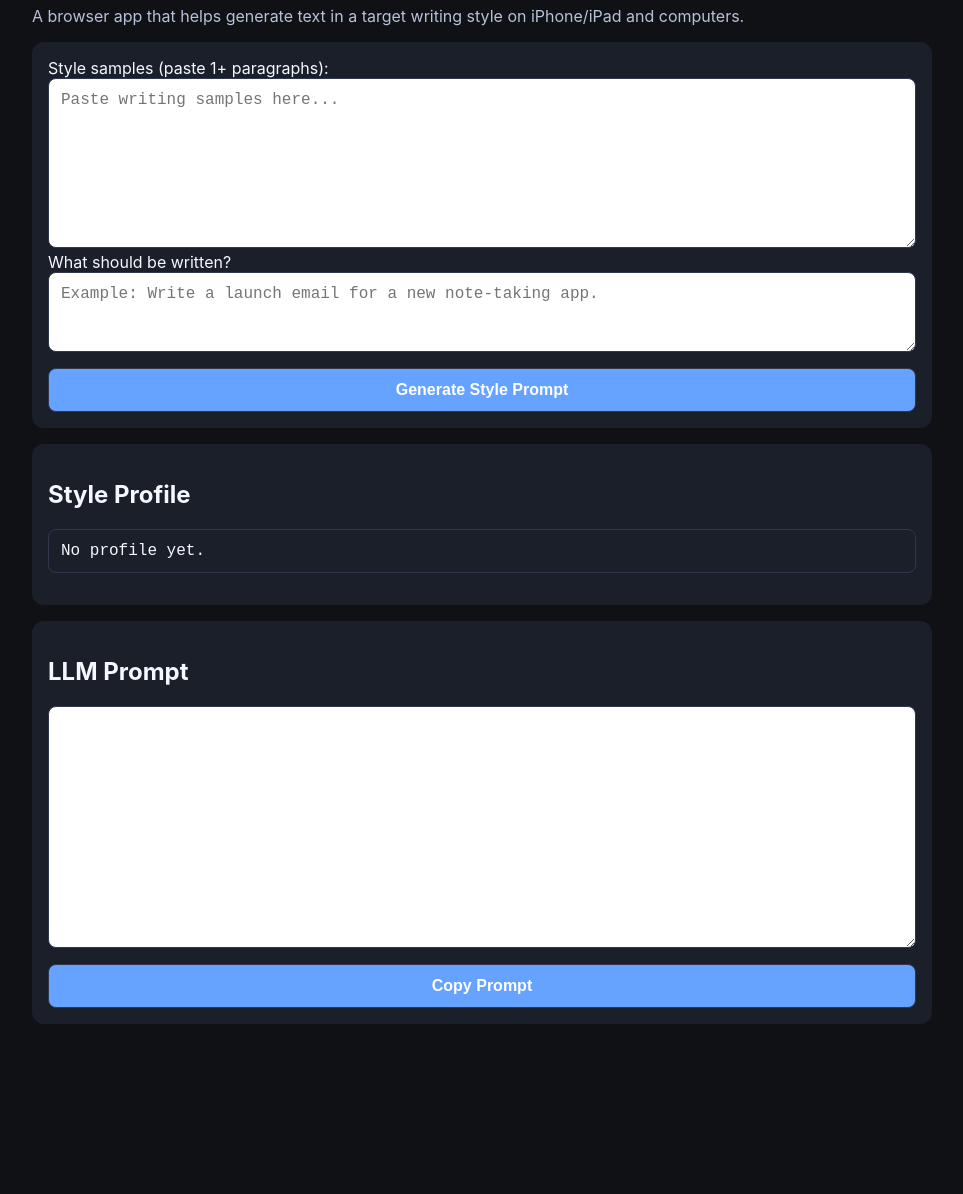
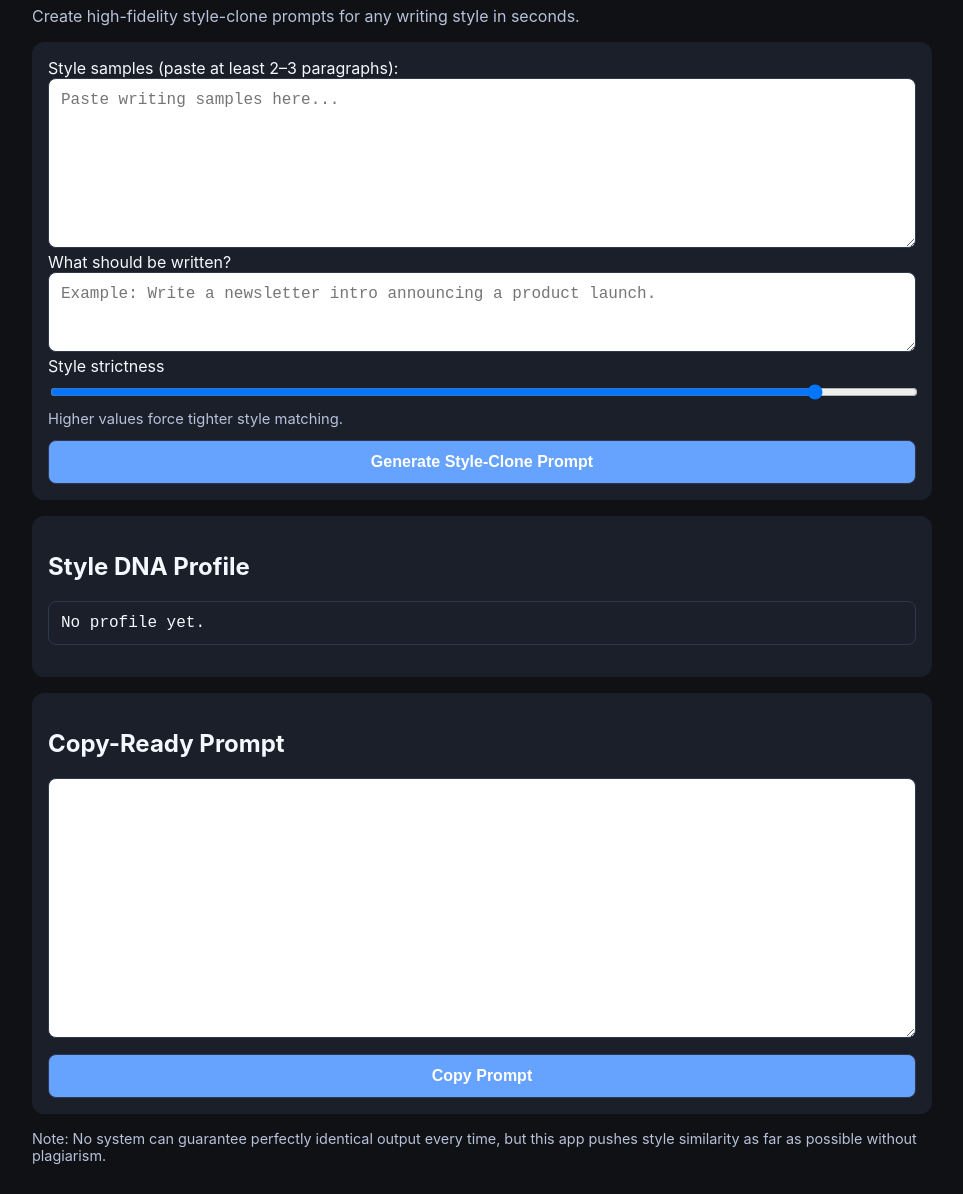
Before and after one commit to ayetayzee1115-lgtm/My-app, a plain HTML site: page index.html in a window 1280 px wide. Shown: the part 92-1286 px from the top of the page, without its empty margins (158-1121 px from the left). Before the commit the page ends 1148 px from the top, so only its background shows below. Drawn offline with Linux system fonts and the light colour scheme.

Commit message:
Build GhostPen website for high-fidelity style cloning

```diff
--- a/app.js
+++ b/app.js
@@ -66,18 +66,20 @@ function buildProfile(samples) {
   };
 }
 
-function buildPrompt(profile, task) {
-  return `You are a writing assistant. Produce text for this task:\n${task}\n\nMatch this style profile closely:\n- Tone: ${profile.tone}\n- Avg sentence length: ${profile.avg_sentence_length} words\n- Avg sentences per paragraph: ${profile.avg_paragraph_sentences}\n- Common words to reuse organically: ${profile.top_words.slice(0, 8).join(", ")}\n- Rhetorical patterns: ${profile.rhetorical_patterns.join(", ")}\n- Punctuation tendencies (relative frequency): ${JSON.stringify(profile.punctuation_rate)}\n\nRules:\n1) Keep semantic accuracy for the requested task.\n2) Preserve style signals without copying phrases verbatim.\n3) Return only the final text.`;
+function buildPrompt(profile, task, strictness) {
+  return `You are a writing assistant. Produce text for this task:\n${task}\n\nMatch this style profile closely:\n- Tone: ${profile.tone}\n- Avg sentence length: ${profile.avg_sentence_length} words\n- Avg sentences per paragraph: ${profile.avg_paragraph_sentences}\n- Common words to reuse organically: ${profile.top_words.slice(0, 8).join(", ")}\n- Rhetorical patterns: ${profile.rhetorical_patterns.join(", ")}\n- Punctuation tendencies (relative frequency): ${JSON.stringify(profile.punctuation_rate)}\n\nRules:\n1) Keep semantic accuracy for the requested task.\n2) Preserve style signals without copying phrases verbatim.\n3) Return only the final text.
+4) Style strictness level: ${strictness}/10 (higher means stronger mimicry).`;
 }
 
 document.getElementById("analyzeBtn").addEventListener("click", () => {
+  const strictness = Number(document.getElementById("strictness").value || 9);
   const samples = document.getElementById("samples").value.trim();
   const task = document.getElementById("task").value.trim();
   if (!samples || !task) return alert("Please add both style samples and a task.");
 
   const profile = buildProfile(samples);
   document.getElementById("profileOut").textContent = JSON.stringify(profile, null, 2);
-  document.getElementById("promptOut").value = buildPrompt(profile, task);
+  document.getElementById("promptOut").value = buildPrompt(profile, task, strictness);
 });
 
 document.getElementById("copyBtn").addEventListener("click", async () => {
--- a/index.html
+++ b/index.html
@@ -3,34 +3,40 @@
 <head>
   <meta charset="UTF-8" />
   <meta name="viewport" content="width=device-width, initial-scale=1.0" />
-  <title>StyleMirror App</title>
+  <title>GhostPen — Any-Style Writing Website</title>
   <link rel="stylesheet" href="styles.css" />
 </head>
 <body>
   <main class="container">
-    <h1>StyleMirror</h1>
-    <p class="subtitle">A browser app that helps generate text in a target writing style on iPhone/iPad and computers.</p>
+    <h1>GhostPen</h1>
+    <p class="subtitle">Create high-fidelity style-clone prompts for any writing style in seconds.</p>
 
     <section class="card">
-      <label for="samples">Style samples (paste 1+ paragraphs):</label>
+      <label for="samples">Style samples (paste at least 2–3 paragraphs):</label>
       <textarea id="samples" rows="8" placeholder="Paste writing samples here..."></textarea>
 
       <label for="task">What should be written?</label>
-      <textarea id="task" rows="3" placeholder="Example: Write a launch email for a new note-taking app."></textarea>
+      <textarea id="task" rows="3" placeholder="Example: Write a newsletter intro announcing a product launch."></textarea>
 
-      <button id="analyzeBtn">Generate Style Prompt</button>
+      <label for="strictness">Style strictness</label>
+      <input id="strictness" type="range" min="1" max="10" value="9" />
+      <p class="helper">Higher values force tighter style matching.</p>
+
+      <button id="analyzeBtn">Generate Style-Clone Prompt</button>
     </section>
 
     <section class="card">
-      <h2>Style Profile</h2>
+      <h2>Style DNA Profile</h2>
       <pre id="profileOut">No profile yet.</pre>
     </section>
 
     <section class="card">
-      <h2>LLM Prompt</h2>
-      <textarea id="promptOut" rows="12" readonly></textarea>
+      <h2>Copy-Ready Prompt</h2>
+      <textarea id="promptOut" rows="13" readonly></textarea>
       <button id="copyBtn">Copy Prompt</button>
     </section>
+
+    <p class="footnote">Note: No system can guarantee perfectly identical output every time, but this app pushes style similarity as far as possible without plagiarism.</p>
   </main>
 
   <script src="app.js"></script>
--- a/styles.css
+++ b/styles.css
@@ -40,3 +40,19 @@ button {
 }
 .subtitle { color: var(--muted); }
 pre { white-space: pre-wrap; overflow-wrap: anywhere; }
+
+.helper {
+  color: var(--muted);
+  margin: 0.4rem 0 0;
+  font-size: 0.92rem;
+}
+
+.footnote {
+  color: var(--muted);
+  font-size: 0.9rem;
+}
+
+input[type="range"] {
+  width: 100%;
+  margin-top: 0.5rem;
+}
```
Also changed, not shown: 1 other file.
